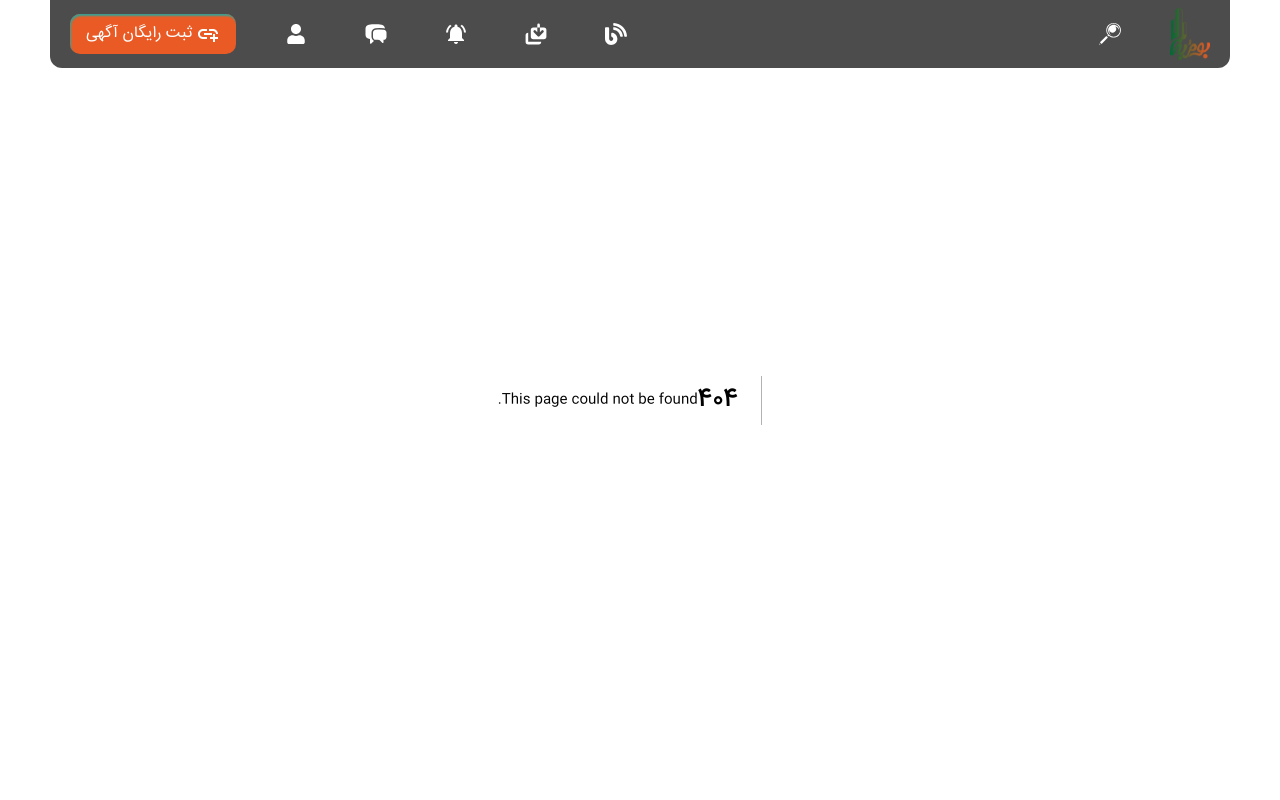
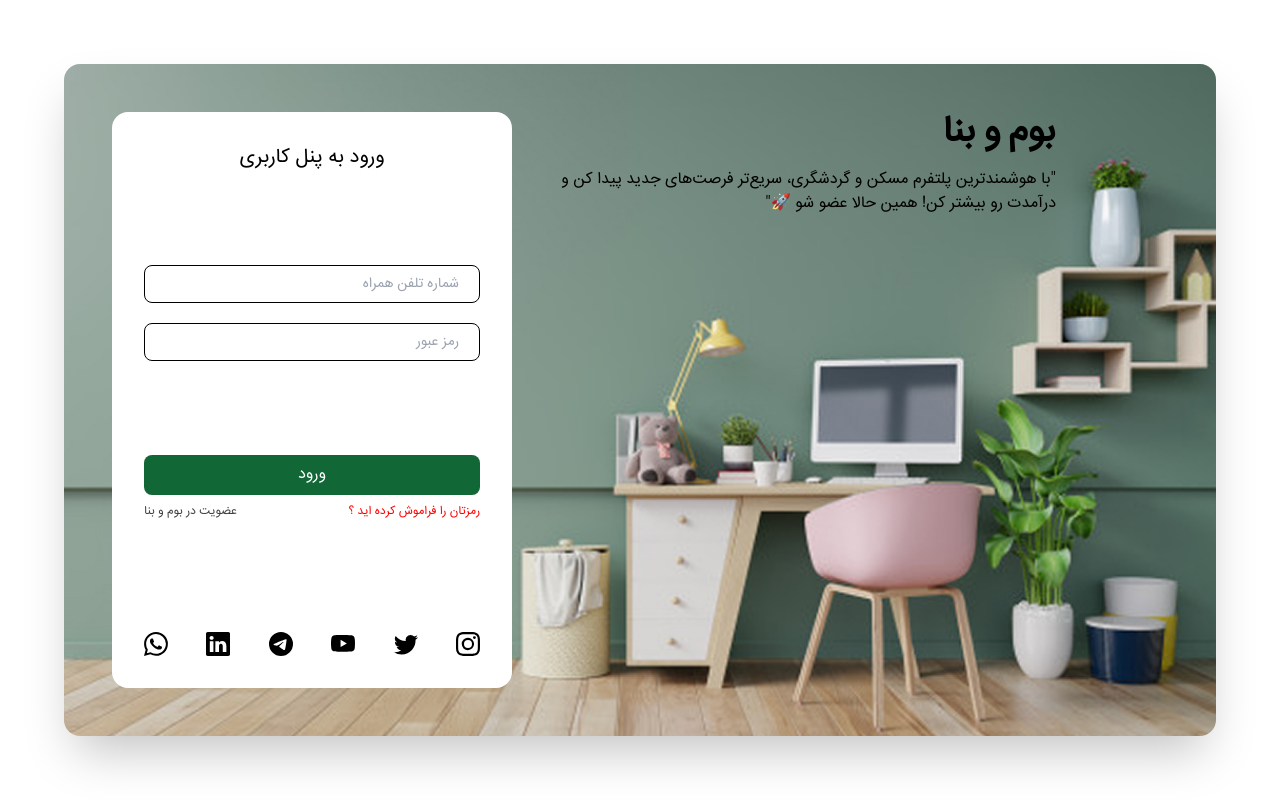
Before and after one commit to Alireza-Mashayekhy/boomobana, a Next.js app: page /login in a window 1280 px wide. Before the commit this address had no page. Shown: the top 800 px of the page. Built offline with nearby package versions, Linux system fonts and the light colour scheme.

Commit message:
add login page

```diff
--- a/package.json
+++ b/package.json
@@ -11,13 +11,15 @@
     "lint:fix": "eslint src --fix && npm run format"
   },
   "dependencies": {
+    "formik": "^2.4.6",
     "next": "15.1.6",
     "primeicons": "^7.0.0",
     "primereact": "^10.9.2",
     "react": "^19.0.0",
     "react-dom": "^19.0.0",
     "react-icons": "^5.4.0",
-    "swiper": "^11.2.4"
+    "swiper": "^11.2.4",
+    "yup": "^1.6.1"
   },
   "devDependencies": {
     "@eslint/eslintrc": "^3",
--- /dev/null
+++ b/src/app/(pages)/layout.tsx
@@ -0,0 +1,18 @@
+import { BottomNav } from '@/components/atoms/BottomNav';
+import Footer from '@/components/atoms/Footer';
+import { Nav } from '@/components/atoms/Nav';
+
+export default function RootLayout({
+  children
+}: Readonly<{
+  children: React.ReactNode;
+}>) {
+  return (
+    <div className='w-full relative'>
+      <Nav />
+      <div>{children}</div>
+      <Footer />
+      <BottomNav />
+    </div>
+  );
+}
--- /dev/null
+++ b/src/app/(signUp)/layout.tsx
@@ -0,0 +1,28 @@
+import Image from 'next/image';
+
+export default function RootLayout({
+  children
+}: Readonly<{
+  children: React.ReactNode;
+}>) {
+  return (
+    <div className='h-screen w-screen bg-secondary-22 p-16 relative'>
+      <div className='relative w-full h-full rounded-2xl shadow-2xl overflow-hidden'>
+        <Image
+          src='/images/signUp.jpg'
+          alt='sign up'
+          width={1180}
+          height={630}
+          className='absolute left-0 top-0 w-full h-full object-cover'
+        />
+        <div className='relative p-12 pr-40 flex gap-5 h-full'>
+          <div>
+            <h2 className='text-4xl font-bold mb-4'>بوم و بنا</h2>
+            <p>{`"با هوشمندترین پلتفرم مسکن و گردشگری، سریع‌تر فرصت‌های جدید پیدا کن و درآمدت رو بیشتر کن! همین حالا عضو شو 🚀"`}</p>
+          </div>
+          <div className='min-w-[400px] bg-secondary-22 rounded-2xl p-8 h-full'>{children}</div>
+        </div>
+      </div>
+    </div>
+  );
+}
--- /dev/null
+++ b/src/app/(signUp)/login/page.tsx
@@ -0,0 +1,87 @@
+'use client';
+import { Field, Form, Formik } from 'formik';
+import Link from 'next/link';
+import { BsInstagram, BsLinkedin, BsTelegram, BsTwitter, BsWhatsapp, BsYoutube } from 'react-icons/bs';
+import * as Yup from 'yup';
+
+const SignupSchema = Yup.object().shape({
+  phone: Yup.string()
+    .required('این فیلد اجباری است')
+    .matches(/^09\d{9}$/, 'شماره وارد شده اشتباه است'),
+  password: Yup.string().required('این فیلد اجباری است').min(8, 'حداقل طول رمز باید 8 کاراکتر باشد')
+});
+
+export default function Home() {
+  return (
+    <Formik
+      initialValues={{ phone: '', password: '' }}
+      onSubmit={(values) => console.log(values)}
+      validationSchema={SignupSchema}>
+      {({ errors, touched }) => (
+        <Form className='flex flex-col items-center justify-between h-full gap-8'>
+          <h1 className='text-xl'>ورود به پنل کاربری </h1>
+          <div className='w-full flex flex-col gap-5'>
+            <div>
+              <Field
+                name='phone'
+                placeholder='شماره تلفن همراه'
+                className={`w-full !bg-transparent ${
+                  errors.phone ? 'border-red-500 border-2' : 'border-secondary-1 border'
+                } rounded-lg px-5 py-2 text-sm focus:outline-primary-2`}
+              />
+              {errors.phone && touched.phone && (
+                <div className='text-[10px] text-red-500 mt-1 px-5'>{errors.phone}</div>
+              )}
+            </div>
+            <div>
+              <Field
+                name='password'
+                type='password'
+                placeholder='رمز عبور'
+                className={`w-full !bg-transparent ${
+                  errors.password ? 'border-red-500 border-2' : 'border-secondary-1 border'
+                } rounded-lg px-5 py-2 text-sm focus:outline-primary-2`}
+              />
+              {errors.password && touched.password && (
+                <div className='text-[10px] text-red-500 mt-1 px-5'>{errors.password}</div>
+              )}
+            </div>
+          </div>
+          <div className='w-full'>
+            <button type='submit' className='w-full text-center bg-primary-2 text-white rounded-lg py-2'>
+              ورود
+            </button>
+            <div className='flex items-center justify-between w-full mt-2'>
+              <Link href='/forgot-pass' className='text-xs text-primary-3'>
+                رمزتان را فراموش کرده اید ؟
+              </Link>
+              <Link href='/sign-up' className='text-xs text-secondary-6'>
+                عضویت در بوم و بنا
+              </Link>
+            </div>
+          </div>
+          <div className='flex justify-between w-full gap-5 mt-5 text-2xl text-black'>
+            <Link href='/'>
+              <BsInstagram />
+            </Link>
+            <Link href='/'>
+              <BsTwitter />
+            </Link>
+            <Link href='/'>
+              <BsYoutube />
+            </Link>
+            <Link href='/'>
+              <BsTelegram />
+            </Link>
+            <Link href='/'>
+              <BsLinkedin />
+            </Link>
+            <Link href='/'>
+              <BsWhatsapp />
+            </Link>
+          </div>
+        </Form>
+      )}
+    </Formik>
+  );
+}
--- a/src/app/layout.tsx
+++ b/src/app/layout.tsx
@@ -3,9 +3,6 @@ import '@/styles/fonts.css';
 
 import type { Metadata } from 'next';
 
-import { BottomNav } from '@/components/atoms/BottomNav';
-import Footer from '@/components/atoms/Footer';
-import { Nav } from '@/components/atoms/Nav';
 import PrimeReactProvider from '@/providers/PrimeReactProvider';
 
 export const metadata: Metadata = {
@@ -27,14 +24,7 @@ export default function RootLayout({
     <html lang='en'>
       <link rel='canonical' href='https://boomobana.com/' />
       <body className='overflow-x-hidden'>
-        <PrimeReactProvider>
-          <div className='w-full relative pb-10 md:pb-0'>
-            <Nav />
-            <div>{children}</div>
-            <Footer />
-            <BottomNav />
-          </div>
-        </PrimeReactProvider>
+        <PrimeReactProvider>{children}</PrimeReactProvider>
       </body>
     </html>
   );
```
Also changed, not shown: public/images/signUp.jpg (added), src/app/(pages)/(Home)/layout.tsx (renamed from src/app/(Home)/layout.tsx), src/app/(pages)/(Home)/page.tsx (renamed from src/app/(Home)/page.tsx), 1 other file (tests, documents, lock files or other folders).
